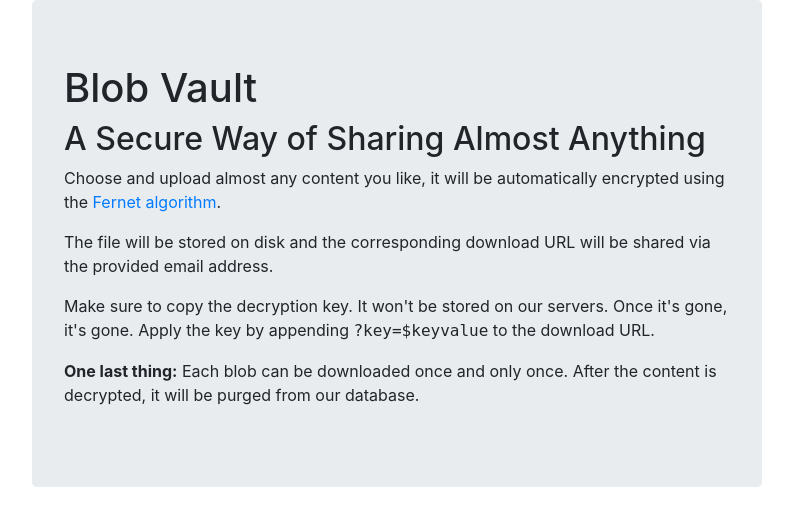
After one commit to shimst3r/blobvault, a Django app: template app/templates/app/base.html in a window 1280 px wide. The commit adds this page. Shown: the top 526 px of the page, without its empty margins (243-1036 px from the left). Run offline with Django 3.2, Linux system fonts and the light colour scheme; the template is opened without the code that fills it, so the values that code supplies are empty; some libraries are stand-ins or nearby versions.

Commit message:
Add base.html and extend it

```diff
--- /dev/null
+++ b/app/templates/app/base.html
@@ -0,0 +1,63 @@
+<!DOCTYPE html>
+<html lang="en">
+  <head>
+    <!-- Required meta tags -->
+    <meta charset="utf-8" />
+    <meta
+      name="viewport"
+      content="width=device-width, initial-scale=1, shrink-to-fit=no"
+    />
+
+    <!-- Bootstrap CSS -->
+    <link
+      rel="stylesheet"
+      href="https://stackpath.bootstrapcdn.com/bootstrap/4.4.1/css/bootstrap.min.css"
+      integrity="sha384-Vkoo8x4CGsO3+Hhxv8T/Q5PaXtkKtu6ug5TOeNV6gBiFeWPGFN9MuhOf23Q9Ifjh"
+      crossorigin="anonymous"
+    />
+  </head>
+
+  <body>
+    <div class="container">
+      <div class="row justify-content-center">
+        <div class="col-8">
+          <div class="jumbotron">
+            <h1>Blob Vault</h1>
+            <h2>A Secure Way of Sharing Almost Anything</h2>
+
+            <p>
+              Choose and upload almost any content you like, it will be
+              automatically encrypted using the
+              <a href="https://github.com/fernet/spec/">Fernet algorithm</a>.
+            </p>
+
+            <p>
+              The file will be stored on disk and the corresponding download URL
+              will be shared via the provided email address.
+            </p>
+
+            <p>
+              Make sure to copy the decryption key. It won't be stored on our
+              servers. Once it's gone, it's gone. Apply the key by appending
+              <tt>?key=$keyvalue</tt> to the download URL.
+            </p>
+
+            <p>
+              <strong>One last thing:</strong>
+              Each blob can be downloaded once and only once. After the content
+              is decrypted, it will be purged from our database.
+            </p>
+          </div>
+          {% if messages %} {% for message in messages %}
+          <div class="alert alert-danger" role="alert">
+            {{ message }}
+          </div>
+          {% endfor %} {% endif %}
+          <div label="content">
+            {% block content %} {% endblock %}
+          </div>
+        </div>
+      </div>
+    </div>
+  </body>
+</html>
```
Also changed, not shown: app/templates/app/upload.html (+8 -53 lines).
